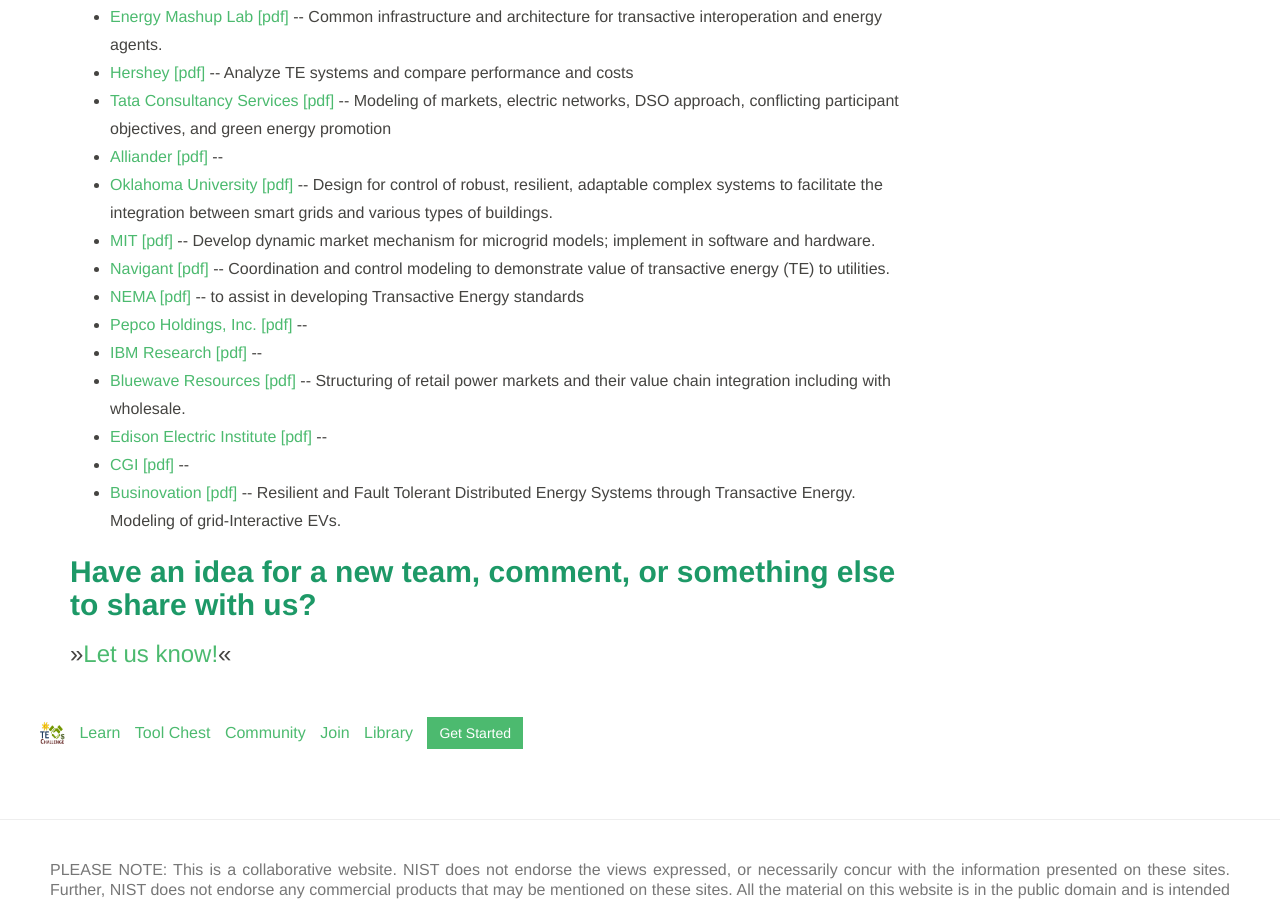
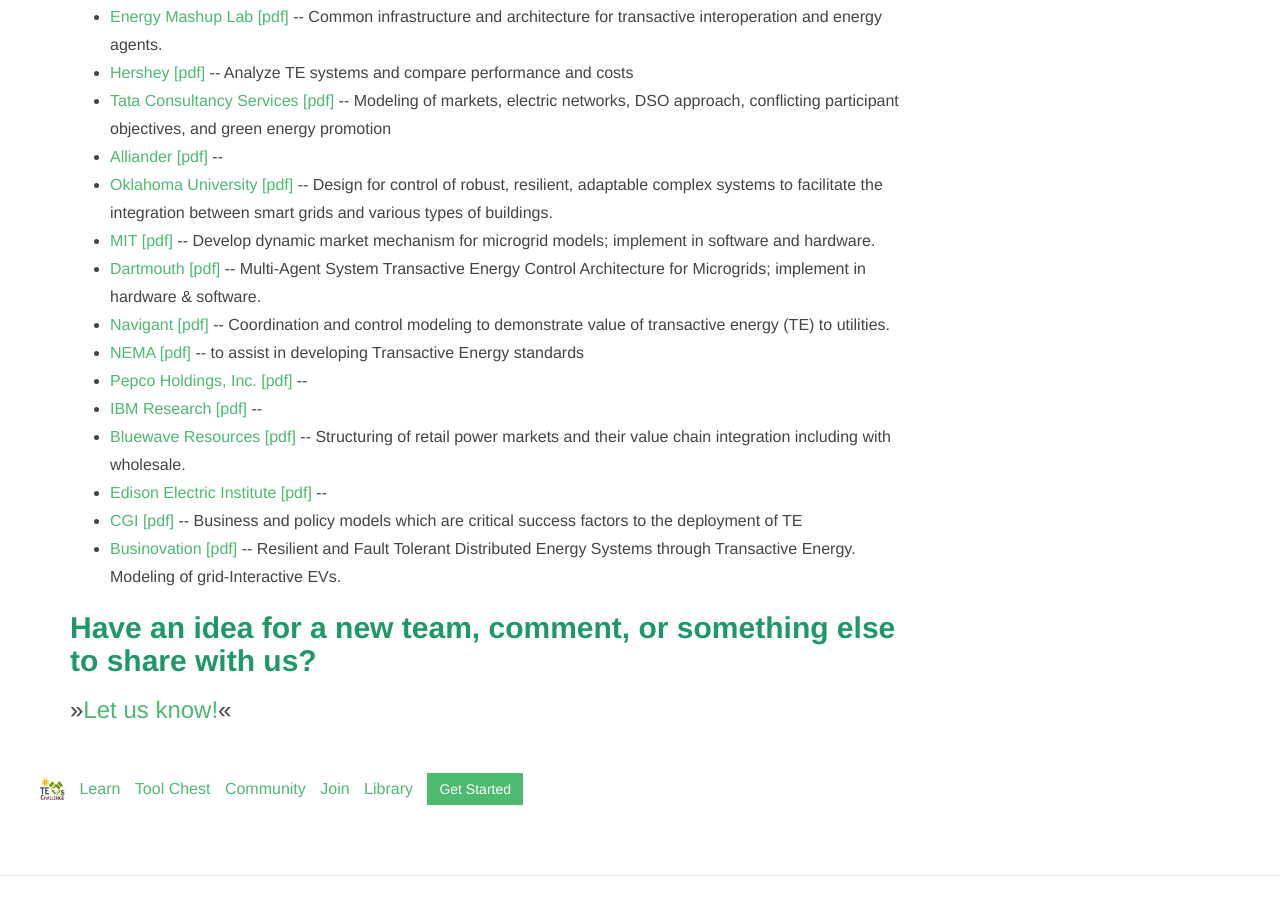
Before and after one commit to usnistgov/TEChallenge, a Jekyll site: the page built from community/index.md, in a window 1280 px wide and 900 px high, scrolled down 2279 px. Built offline with Jekyll 4.4.1, drawn with Linux system fonts in a browser that asks for light colours.

Commit message:
partner updates

```diff
--- a/_data/partners.yml
+++ b/_data/partners.yml
@@ -97,6 +97,11 @@
   type: university
   SummaryofInterest: Develop dynamic market mechanism for microgrid models; implement in software and hardware.
   introdoc-url: "./Partner_intros/MIT.pdf"
+- name: "Dartmouth"
+  url: ""
+  type: university
+  SummaryofInterest: Multi-Agent System Transactive Energy Control Architecture for Microgrids; implement in hardware & software.
+  introdoc-url: "./Partner_intros/Dartmouth.pdf"
 - name: "Navigant"
   url: ""
   type: company
@@ -128,10 +133,10 @@
   SummaryofInterest:
   introdoc-url: ""
 - name: "CGI"
-  url: ""
+  url: "https://www.cgi.com/en/us/utilities"
   type: company
-  SummaryofInterest:
-  introdoc-url: ""
+  SummaryofInterest: Business and policy models which are critical success factors to the deployment of TE
+  introdoc-url: "./Partner_intros/CGI.pdf"
 - name: "Businovation"
   url: ""
   type: company
```
